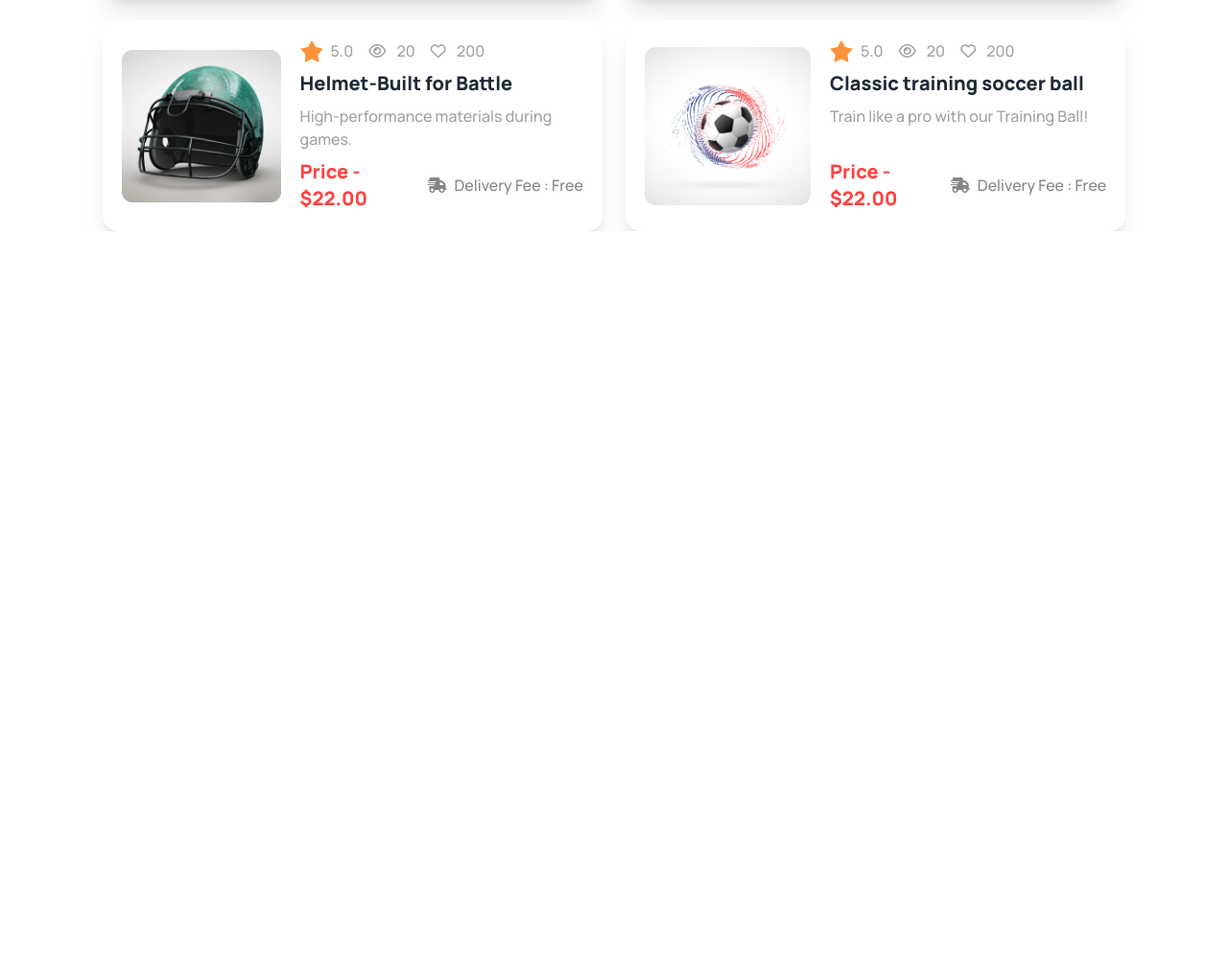
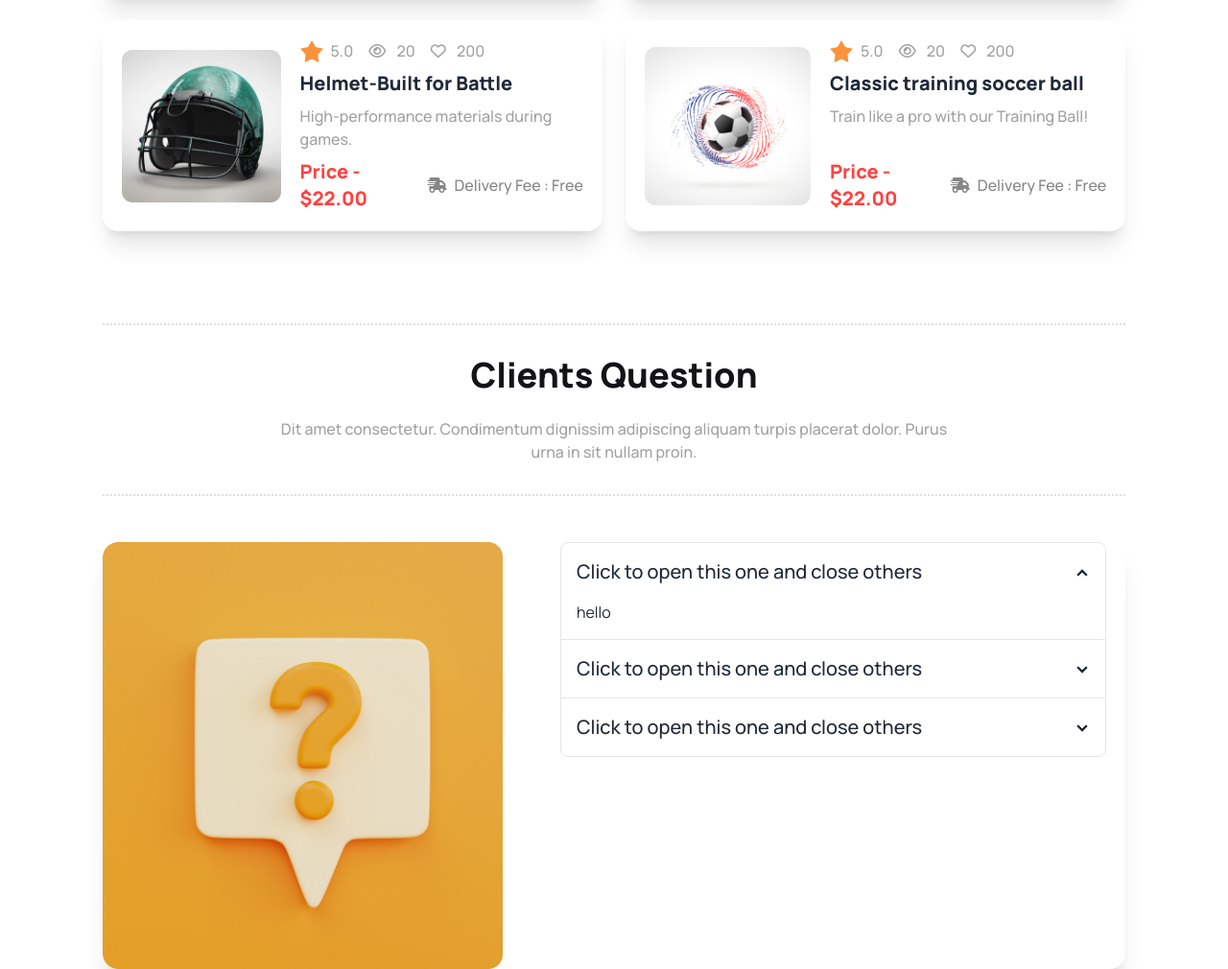
Before and after one commit to shimul705/assignment3-b9, a plain HTML site: page index.html in a window 1280 px wide. Shown: the part 3155-4165 px from the top of the page at 96% size. Before the commit the page ends 3396 px from the top, so only its background shows below. Drawn offline with nearby package versions, Linux system fonts and the light colour scheme.

Commit message:
added Clients Question section

```diff
--- a/index.html
+++ b/index.html
@@ -229,9 +229,10 @@
         <p class="font-medium text-[#0d0d1263] text-base w-2/3 mx-auto mt-6">Dit amet consectetur. Condimentum dignissim
           adipiscing aliquam turpis placerat dolor. Purus urna in sit nullam proin.</p>
       </div>
+
       <hr class="mt-8 mb-12 border-t-2 border-dotted border-[#0d0d1221]">
 
-      <div>
+
 
       <!--====================== product card=============================== -->
       <div class="grid grid-cols-1 xl:grid-cols-2 gap-6">
@@ -437,6 +438,63 @@
     </section>
 
 
+    <section>
+      <hr class="mt-24 mb-8 border-t-2 border-dotted border-[#0d0d1221]">
+      <div class="container text-center">
+        <h3 class="text-subh-text text-4xl font-extrabold">Clients Question</h3>
+        <p class="font-medium text-[#0d0d1263] text-base w-2/3 mx-auto mt-6">Dit amet consectetur. Condimentum dignissim
+          adipiscing aliquam turpis placerat dolor. Purus urna in sit nullam proin.</p>
+      </div>
+
+      <hr class="mt-8 mb-12 border-t-2 border-dotted border-[#0d0d1221]">
+
+      <div class="card lg:card-side lg:gap-10 gap-6 bg-base-100 shadow-xl justify-between">
+        <figure class="lg:w-2/5 w-full"><img class="w-full lg:px-0 px-5" src="./Images/11.png" alt="Album"/></figure>
+
+
+
+        <div class="join join-vertical lg:w-7/12 px-5">
+          <div class="collapse collapse-arrow join-item border border-base-300">
+            <input type="radio" name="my-accordion-4" checked="checked" />
+            <div class="collapse-title text-xl font-medium">
+              Click to open this one and close others
+            </div>
+            <div class="collapse-content">
+              <p>hello</p>
+            </div>
+          </div>
+          <div class="collapse collapse-arrow join-item border border-base-300">
+            <input type="radio" name="my-accordion-4" />
+            <div class="collapse-title text-xl font-medium">
+              Click to open this one and close others
+            </div>
+            <div class="collapse-content">
+              <p>hello</p>
+            </div>
+          </div>
+          <div class="collapse collapse-arrow join-item border border-base-300">
+            <input type="radio" name="my-accordion-4" />
+            <div class="collapse-title text-xl font-medium">
+              Click to open this one and close others
+            </div>
+            <div class="collapse-content">
+              <p>hello</p>
+            </div>
+          </div>
+        </div>
+
+
+
+
+
+      </div>
+
+
+
+
+    </section>
+
+
 
 
   </main>
```
Lines whose indentation alone changed are shown as unchanged.
